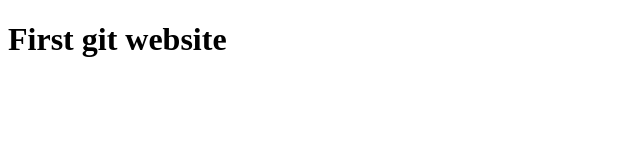
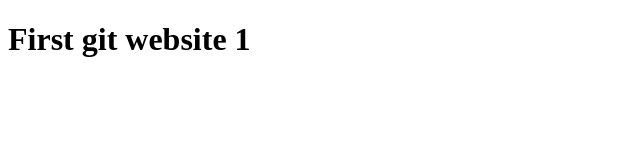
Before and after one commit to BoicheniukOleh/git-website, a plain HTML site: page index.html in a window 1280 px wide. Shown: the full height of the page, 0-640 px from the left. Drawn offline with Linux system fonts and the light colour scheme.

Commit message:
Added website word

```diff
--- a/index.html
+++ b/index.html
@@ -8,6 +8,6 @@
     <link rel="stylesheet" href="style.css" />
   </head>
   <body>
-    <h1>First git website</h1>
+    <h1>First git website 1</h1>
   </body>
 </html>
```
